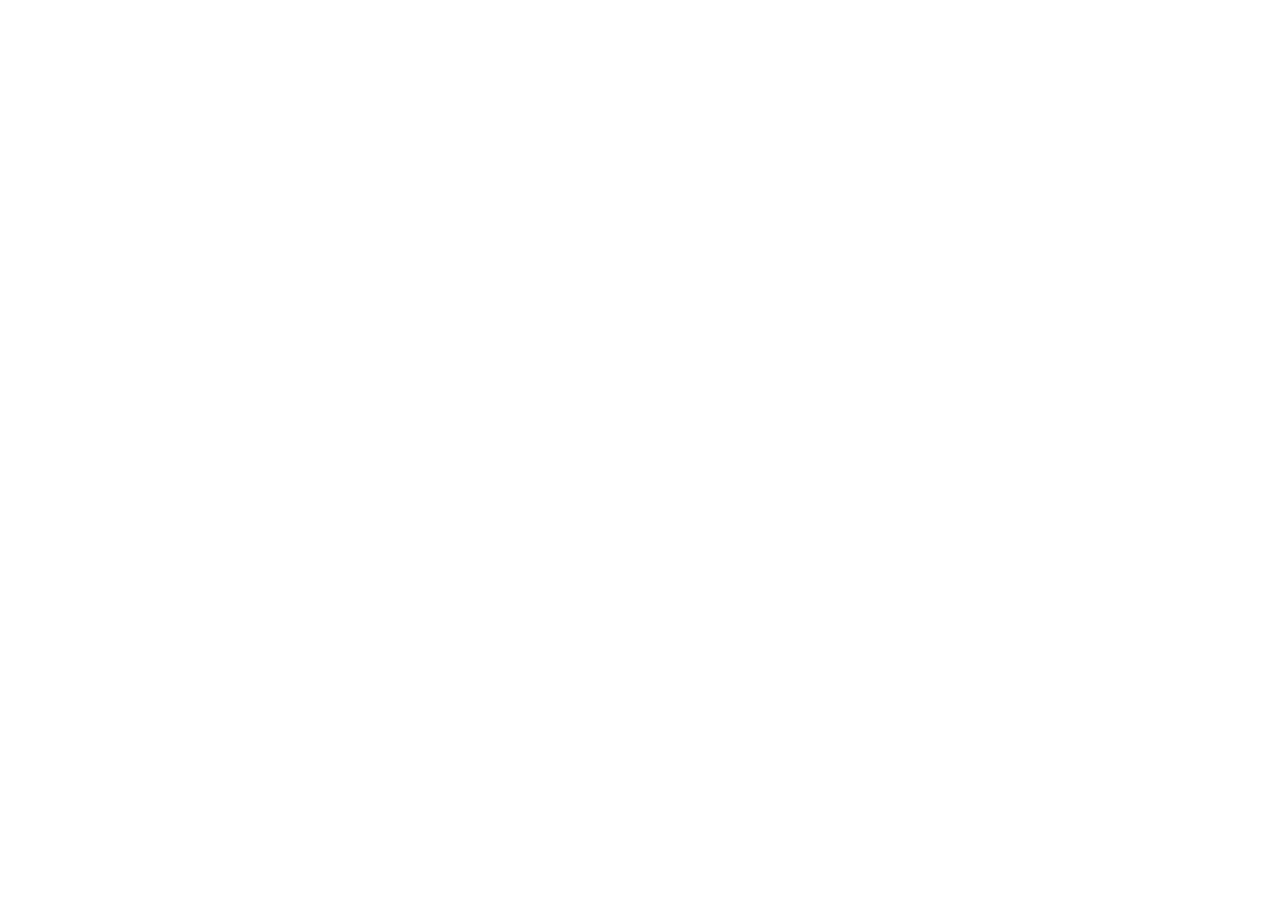
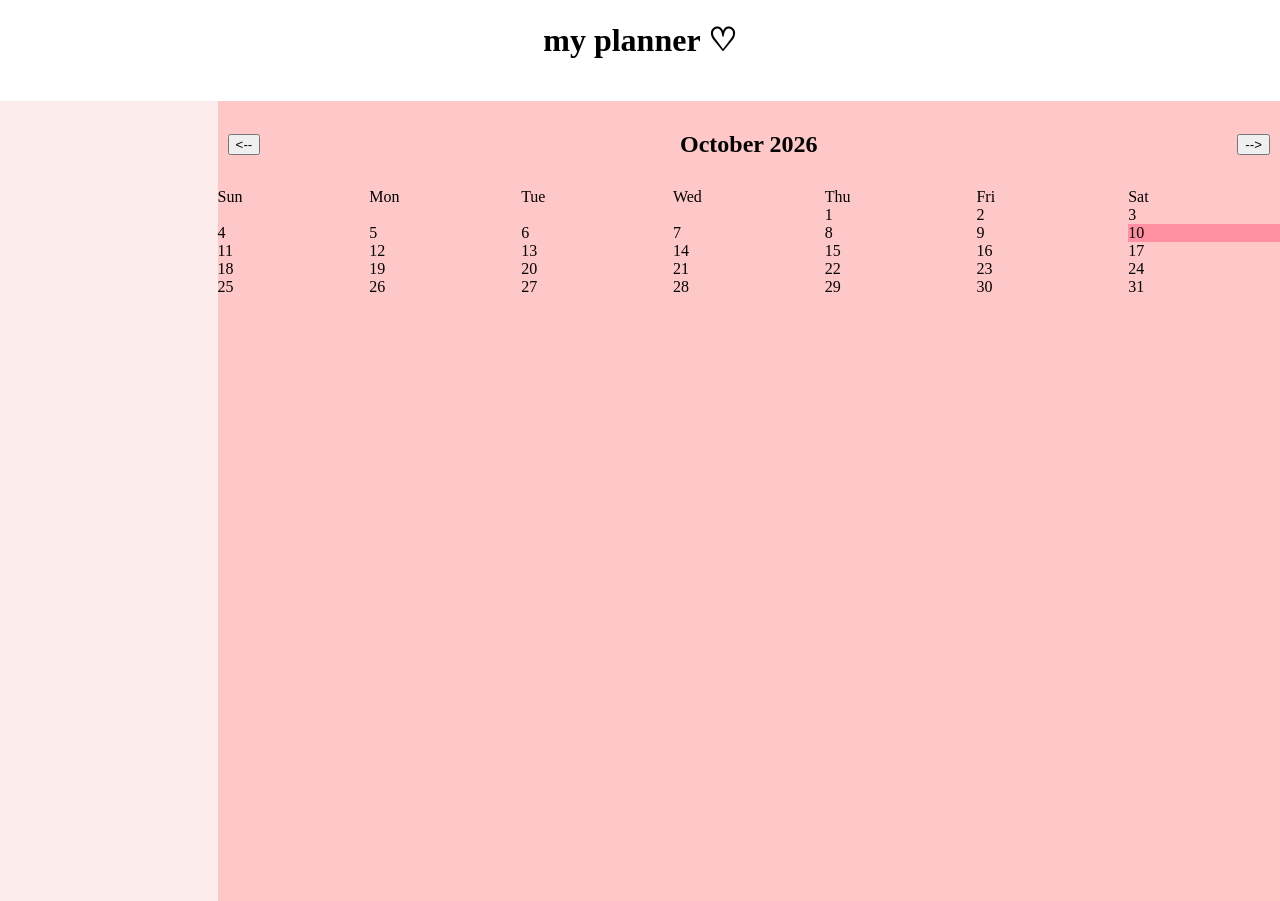
Before and after one commit to mahabenamu/student-planner, a plain HTML site: page index.html in a window 1280 px wide. Before the commit the page ends 800 px from the top, so only its background shows below. Drawn offline with Linux system fonts and the light colour scheme.

Commit message:
added a monthly calendar

```diff
--- a/index.html
+++ b/index.html
@@ -7,6 +7,23 @@
         <link rel="stylesheet" href="style.css">
     </head>
     <body>
+        <div class="header"><h1>my planner ♡</h1></div>
+<div class="container">
+    <div class="nav">
+    </div>
+    <div class="main">
+        <div class="calendar">
+            <div class="calendar-header">
+                <button id="prev-month"> <-- </button>
+                <h2 id="month-year"></h2>
+                <button id="next-month"> --> </button>
+            </div>
+            <div class="calendar-grid" id="calendar-grid"></div>
+        </div>
+    </div>
+</div>
 
+
+<script src="script.js"></script>
     </body>
     </html>
--- a/script.js
+++ b/script.js
@@ -0,0 +1,63 @@
+const today = new Date();
+
+console.log(today);
+
+let currentMonth = today.getMonth();
+let currentYear = today.getFullYear();
+
+console.log(currentMonth);
+console.log(currentYear);
+
+const monthYear = document.getElementById("month-year");
+const calendarGrid = document.getElementById("calendar-grid");
+
+function generateCalendar() {
+    const daysInMonth = new Date(currentYear, currentMonth + 1, 0).getDate();
+
+    const firstDay = new Date(currentYear, currentMonth, 1).getDay();
+
+    const displayedDate = new Date(currentYear, currentMonth, 1);
+
+    monthYear.textContent = displayedDate.toLocaleDateString("en-US",{
+        month: "long",
+        year: "numeric"
+    });
+
+    calendarGrid.innerHTML = "";
+
+    const weekdays = ["Sun", "Mon", "Tue", "Wed", "Thu", "Fri", "Sat"];
+
+    for (let day of weekdays){
+        calendarGrid.innerHTML += `<div class="weekday">${day}</div>`;
+
+    }
+
+    for (let i = 0; i < firstDay; i++){
+        calendarGrid.innerHTML += `<div></div>`;
+    }
+
+    for (let i = 1; i <= daysInMonth; i++){
+        if ( i === today.getDate() &&
+             currentMonth === today.getMonth() &&
+             currentYear === today.getFullYear()
+            ){calendarGrid.innerHTML += `<div class="today">${i}</div>`;}
+            else {
+        calendarGrid.innerHTML += `<div class="date">${i}</div>`;
+        }
+    }
+}
+
+generateCalendar();
+
+const nextButton = document.getElementById("next-month");
+const prevButton = document.getElementById("prev-month");
+
+nextButton.addEventListener("click", function(){
+    currentMonth++;
+    generateCalendar();
+});
+
+prevButton.addEventListener("click", function() {
+    currentMonth--;
+    generateCalendar();
+})
--- a/style.css
+++ b/style.css
@@ -0,0 +1,48 @@
+html, body{
+    width: 100%;
+    height: 100%;
+    margin: 0;
+}
+
+.header{
+    width:100%;
+    height: 10vh;
+    text-align: center;
+    padding: 0;
+    margin: 0;
+}
+
+.container{
+    display: flex;
+    flex-direction: row;
+
+}
+
+.nav{
+    width: 17vw;
+    height: 100vh;
+    background-color: rgb(253, 236, 236);
+}
+
+.main{
+    width: 83vw;
+    height: 100vh;
+    background-color: rgb(255, 200, 200);
+}
+
+.calendar-header{
+    display: flex;
+    flex-direction: row;
+    justify-content: space-between;
+    align-items: center;
+    padding: 10px;
+}
+
+.calendar-grid{
+    display: grid;
+    grid-template-columns: repeat(7, 1fr);
+}
+
+.today{
+    background-color: rgb(255, 145, 163);
+}
```
